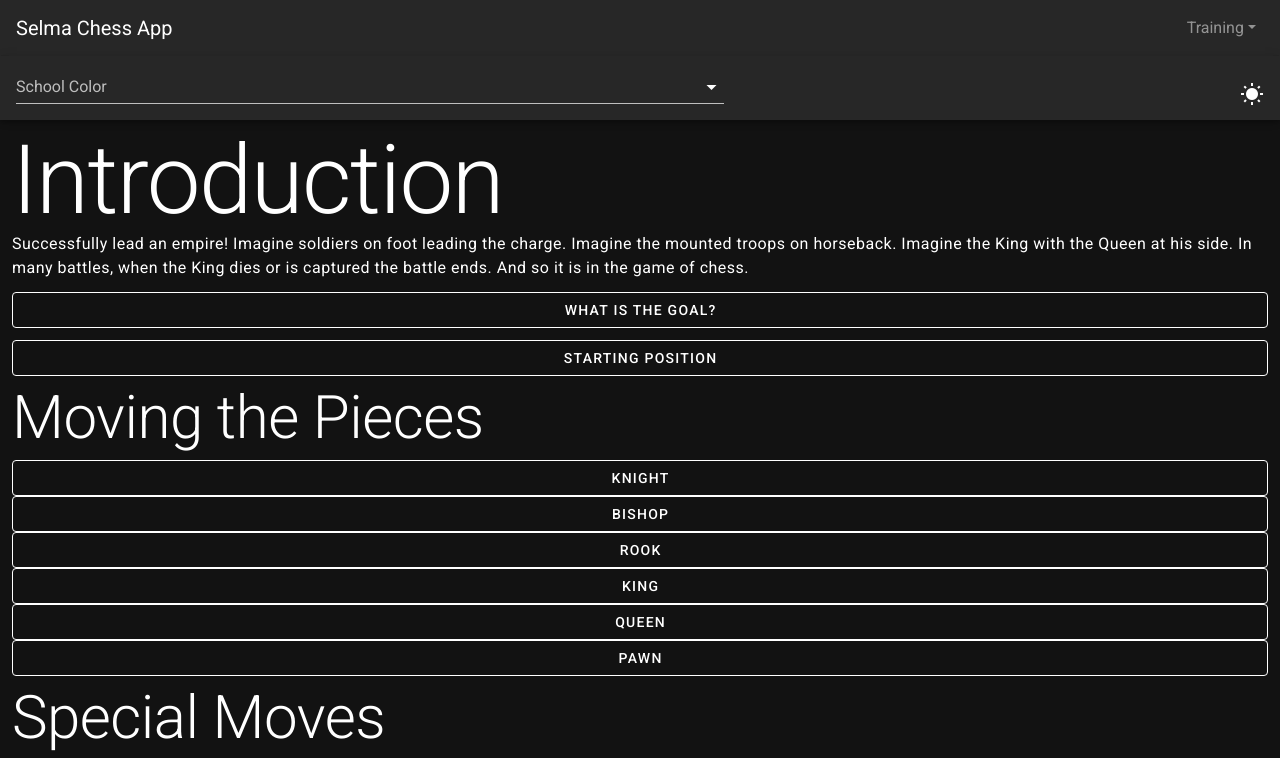
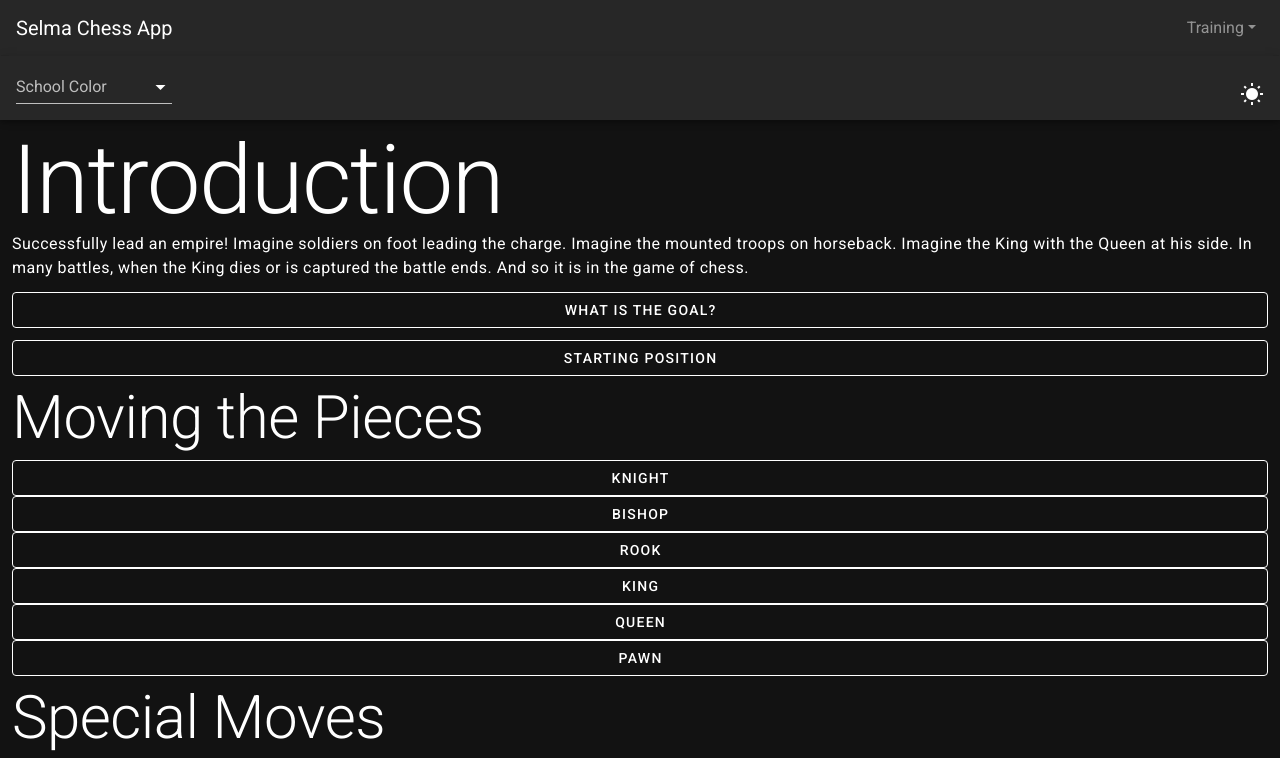
Before and after one commit to napoleon-commits/SelmaChessApp, a Vue app: page / in a window 1280 px wide. Shown: the top 758 px of the page. Built offline with nearby package versions, Linux system fonts and the light colour scheme.

Commit message:
reduced with of school color select to match width of navbar brand

```diff
--- a/src/components/subcomponents/Toolbar.vue
+++ b/src/components/subcomponents/Toolbar.vue
@@ -4,6 +4,7 @@
         tile
     >
         <v-toolbar>
+            <div id="school-color-select">
                 <v-select
                     class="mt-5"
                     :items="Object.keys(SchoolColors)"
@@ -11,6 +12,7 @@
                     @input="updateColor"
                     v-model="school"
                 ></v-select>
+            </div>
             <v-spacer></v-spacer>
             <v-tooltip
                 v-if="!$vuetify.theme.dark"
@@ -84,5 +86,7 @@ export default {
 </script>
 
 <style>
-
+    #school-color-select > div > div > div.v-input__slot {
+        width: 156.375px;
+    }
 </style>
```
Lines whose indentation alone changed are shown as unchanged.
